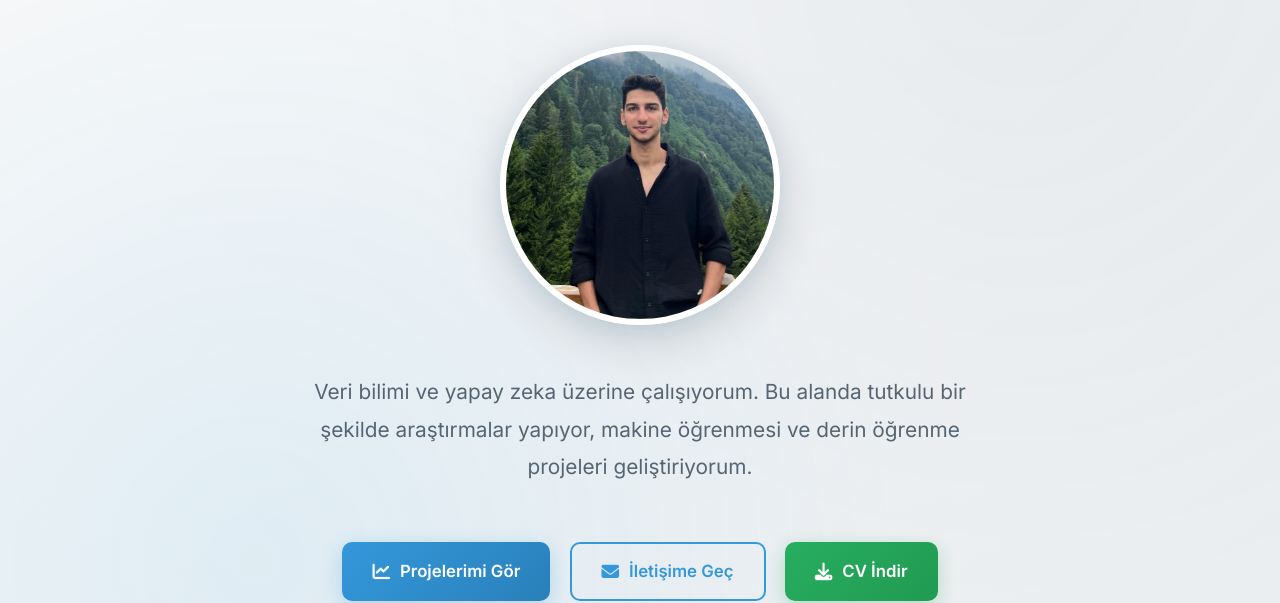
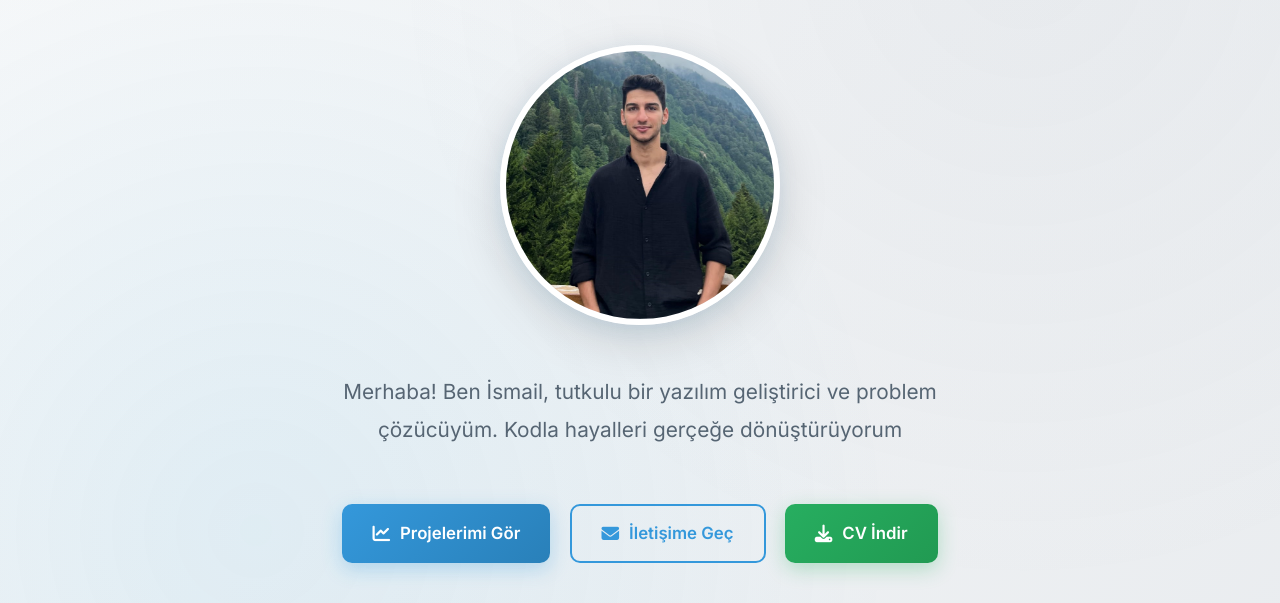
Before and after one commit to ismailumutluoglu/portfolio, a plain HTML site: page index.html in a window 1280 px wide. Shown: the part 236-839 px from the top of the page. Drawn offline with nearby package versions, Linux system fonts and the light colour scheme; a script that the page names is missing.

Commit message:
güncellemeler yapıldı

```diff
--- a/index.html
+++ b/index.html
@@ -557,9 +557,7 @@
                 font-weight: 400;
               "
             >
-              Veri bilimi ve yapay zeka üzerine çalışıyorum. Bu alanda tutkulu
-              bir şekilde araştırmalar yapıyor, makine öğrenmesi ve derin
-              öğrenme projeleri geliştiriyorum.
+              Merhaba! Ben İsmail, tutkulu bir yazılım geliştirici ve problem çözücüyüm. Kodla hayalleri gerçeğe dönüştürüyorum
             </p>
 
             <!-- Buttons -->
```
